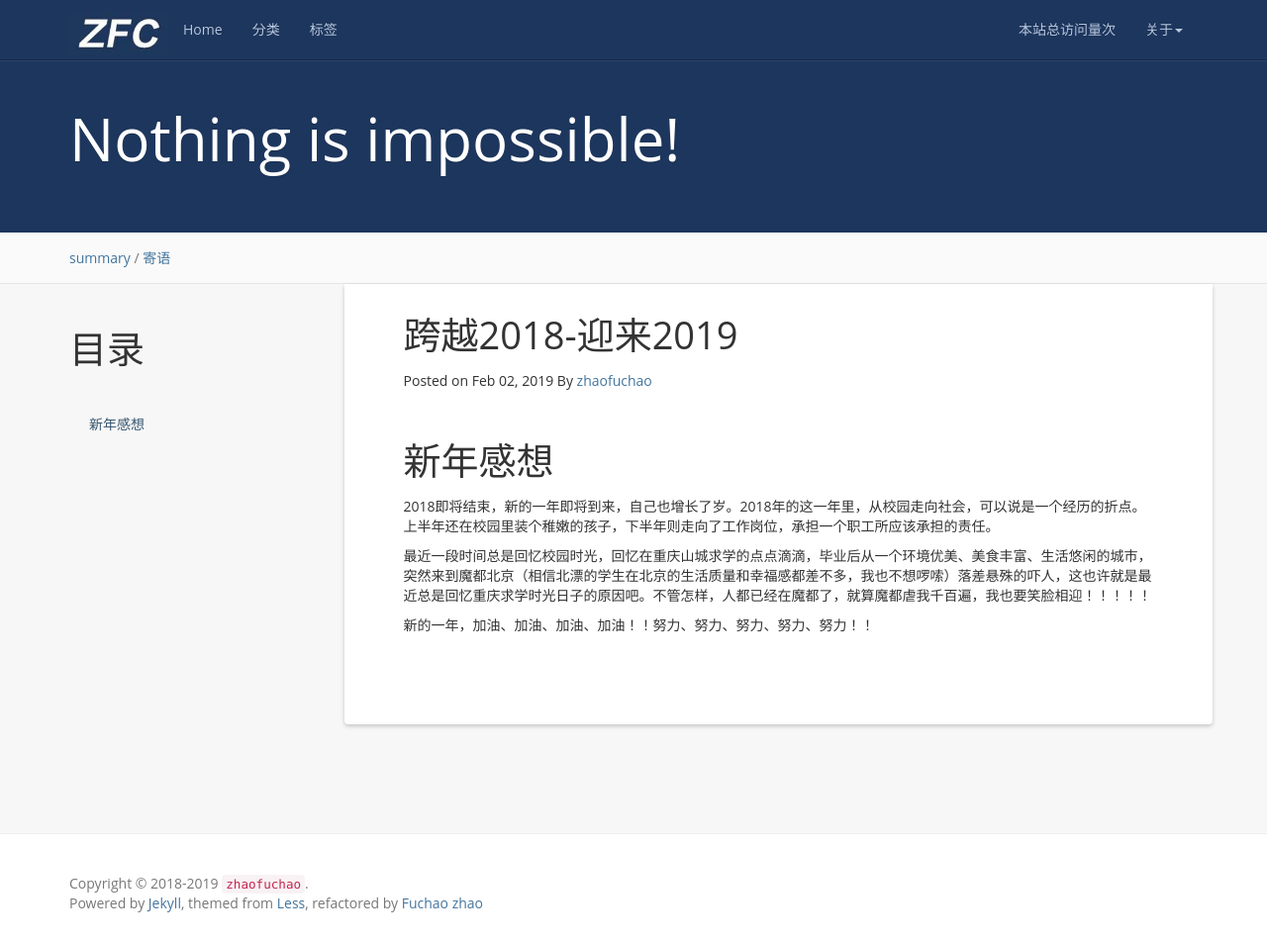
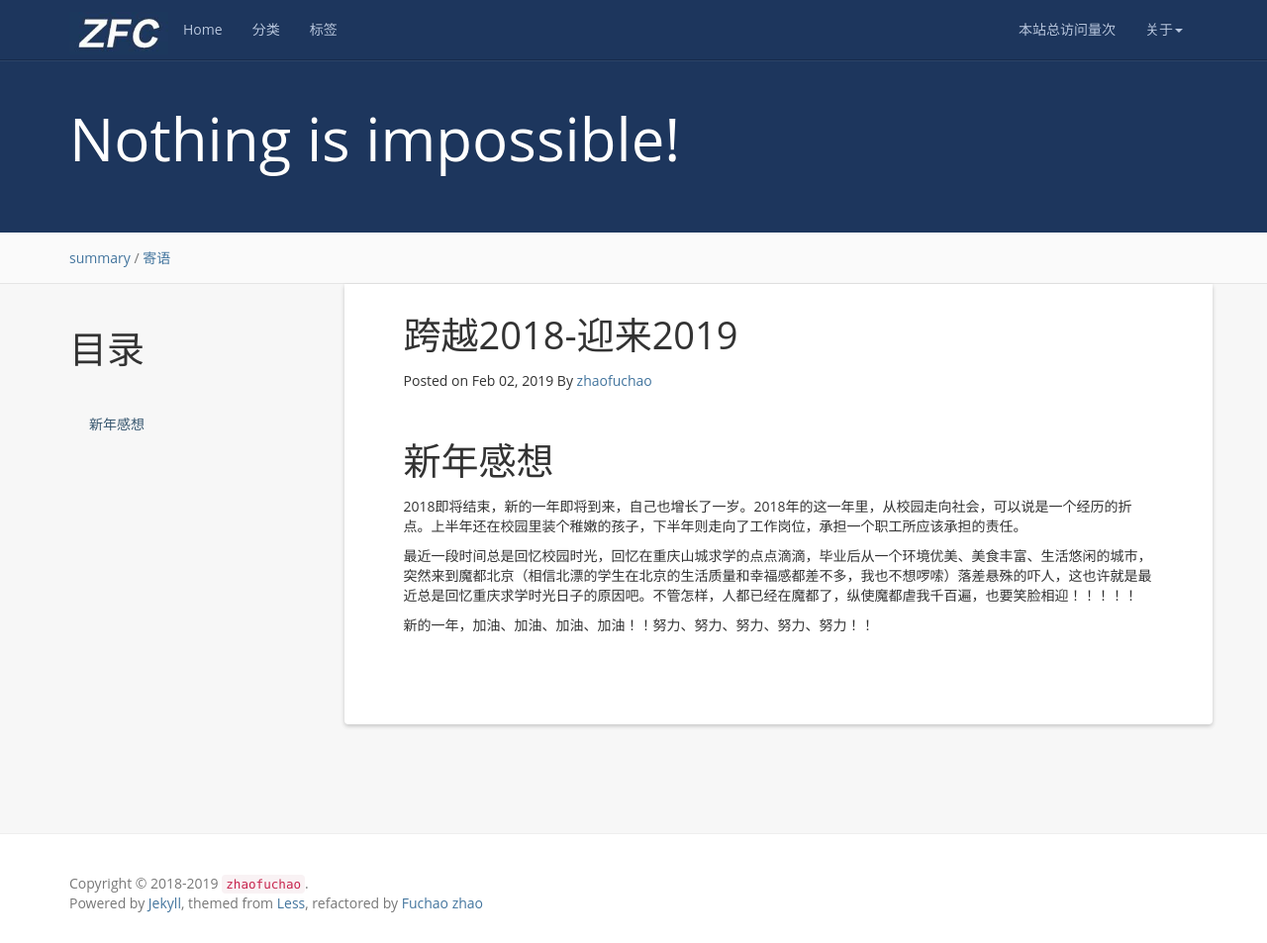
Before and after one commit to ZFCC/ZFCC.github.io, a Jekyll site: the page built from _posts/2019-02-02-From 2018 TO 2019 The New Year Words.md, in a window 1280 px wide and 953 px high. Shown: the whole window at 99% size. Built offline with Jekyll 4.4.1, drawn with Linux system fonts in a browser that asks for light colours; nearby versions of some CDN libraries; a script that is not in the unit is left out; comment, search, counter and statistics services are not loaded.

Commit message:
Update 2019-02-02-From 2018 TO 2019 The New Year Words.md

```diff
--- a/_posts/2019-02-02-From 2018 TO 2019 The New Year Words.md
+++ b/_posts/2019-02-02-From 2018 TO 2019 The New Year Words.md
@@ -13,8 +13,8 @@ tag: 寄语
 
 # 新年感想
 
-2018即将结束，新的一年即将到来，自己也增长了岁。2018年的这一年里，从校园走向社会，可以说是一个经历的折点。上半年还在校园里装个稚嫩的孩子，下半年则走向了工作岗位，承担一个职工所应该承担的责任。
+2018即将结束，新的一年即将到来，自己也增长了一岁。2018年的这一年里，从校园走向社会，可以说是一个经历的折点。上半年还在校园里装个稚嫩的孩子，下半年则走向了工作岗位，承担一个职工所应该承担的责任。
 
-最近一段时间总是回忆校园时光，回忆在重庆山城求学的点点滴滴，毕业后从一个环境优美、美食丰富、生活悠闲的城市，突然来到魔都北京（相信北漂的学生在北京的生活质量和幸福感都差不多，我也不想啰嗦）落差悬殊的吓人，这也许就是最近总是回忆重庆求学时光日子的原因吧。不管怎样，人都已经在魔都了，就算魔都虐我千百遍，我也要笑脸相迎！！！！！
+最近一段时间总是回忆校园时光，回忆在重庆山城求学的点点滴滴，毕业后从一个环境优美、美食丰富、生活悠闲的城市，突然来到魔都北京（相信北漂的学生在北京的生活质量和幸福感都差不多，我也不想啰嗦）落差悬殊的吓人，这也许就是最近总是回忆重庆求学时光日子的原因吧。不管怎样，人都已经在魔都了，纵使魔都虐我千百遍，也要笑脸相迎！！！！！
 
 新的一年，加油、加油、加油、加油！！努力、努力、努力、努力、努力！！
```
